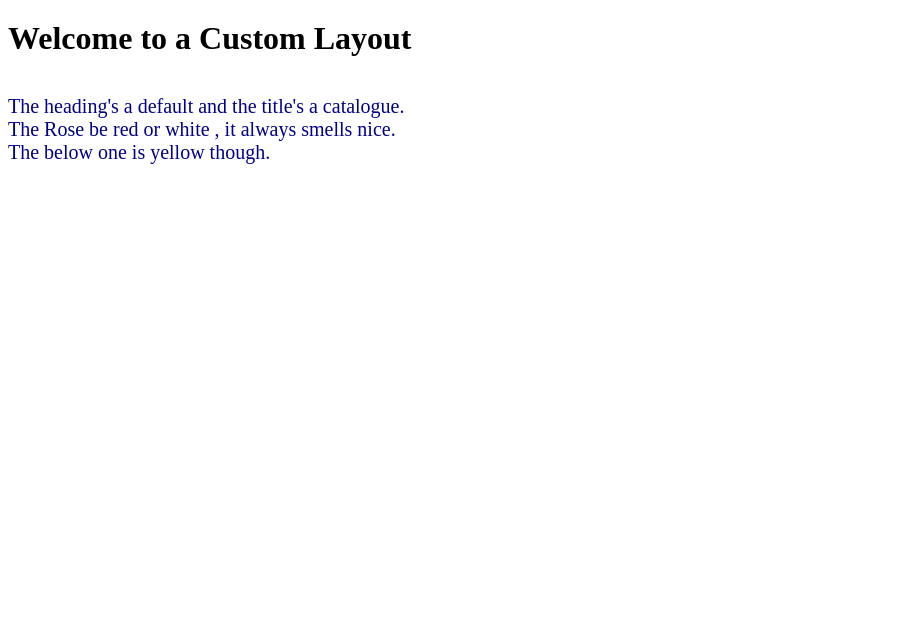
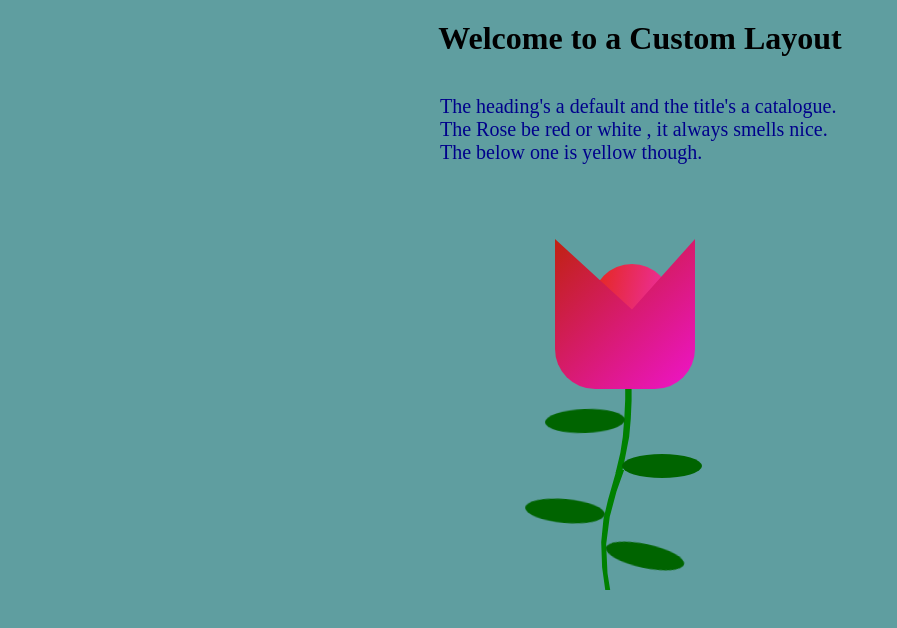
Before and after one commit to Internetwithanalytics/HeyThere, a plain HTML site: page index.html in a window 1280 px wide. Shown: the whole page, without its empty margins (0-897 px from the left). Drawn offline with Linux system fonts and the light colour scheme.

Commit message:
Update index.html

```diff
--- a/index.html
+++ b/index.html
@@ -3,7 +3,7 @@
 <html lang="en">
 <head>
     <meta charset="utf-8" />
-    <link rel="stylesheet" href="RoseStyle.css" />
+    <link rel="stylesheet" href="style.css" />
     <title>Rose Red or White</title>
 </head>
 
```
